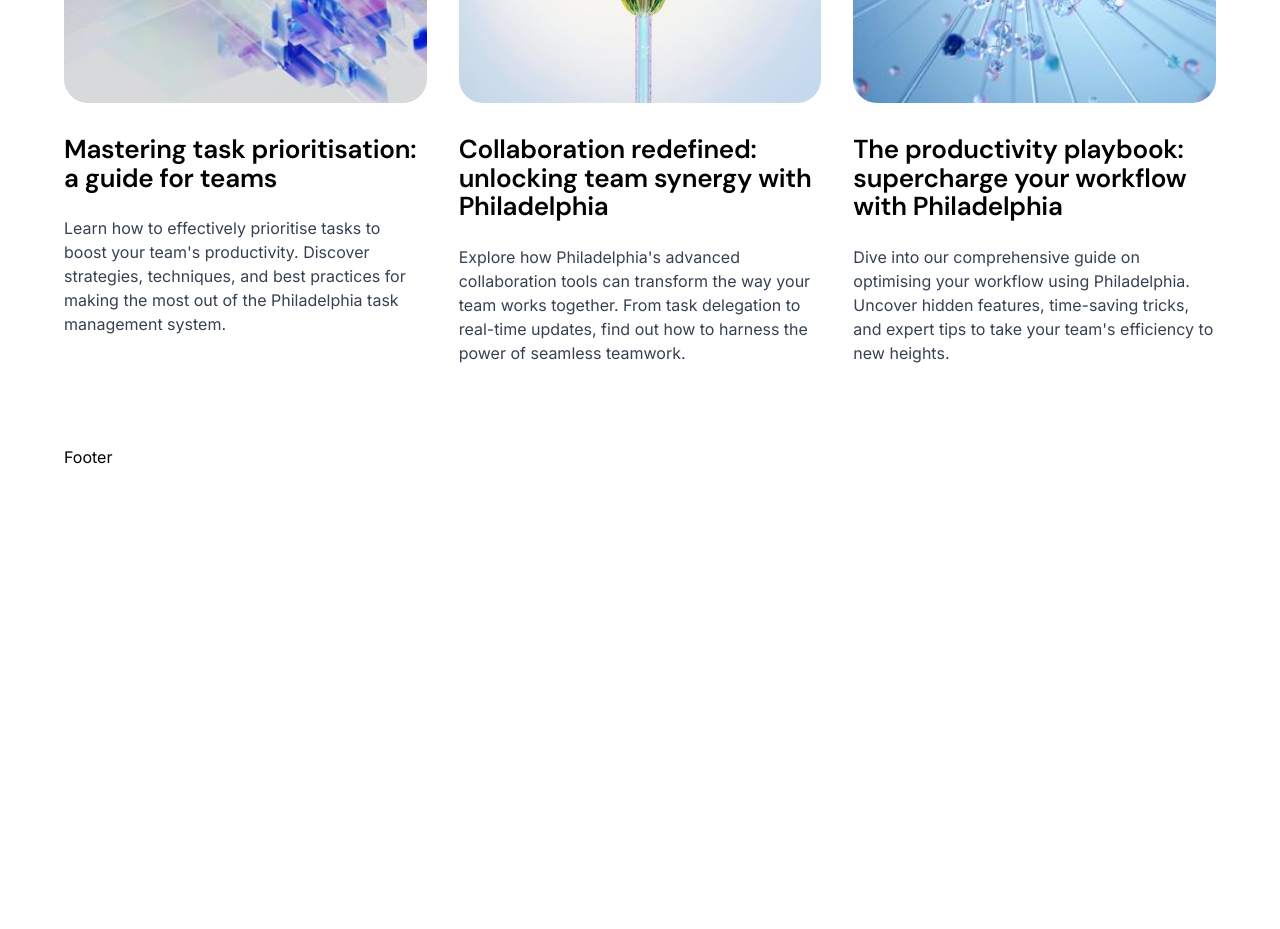
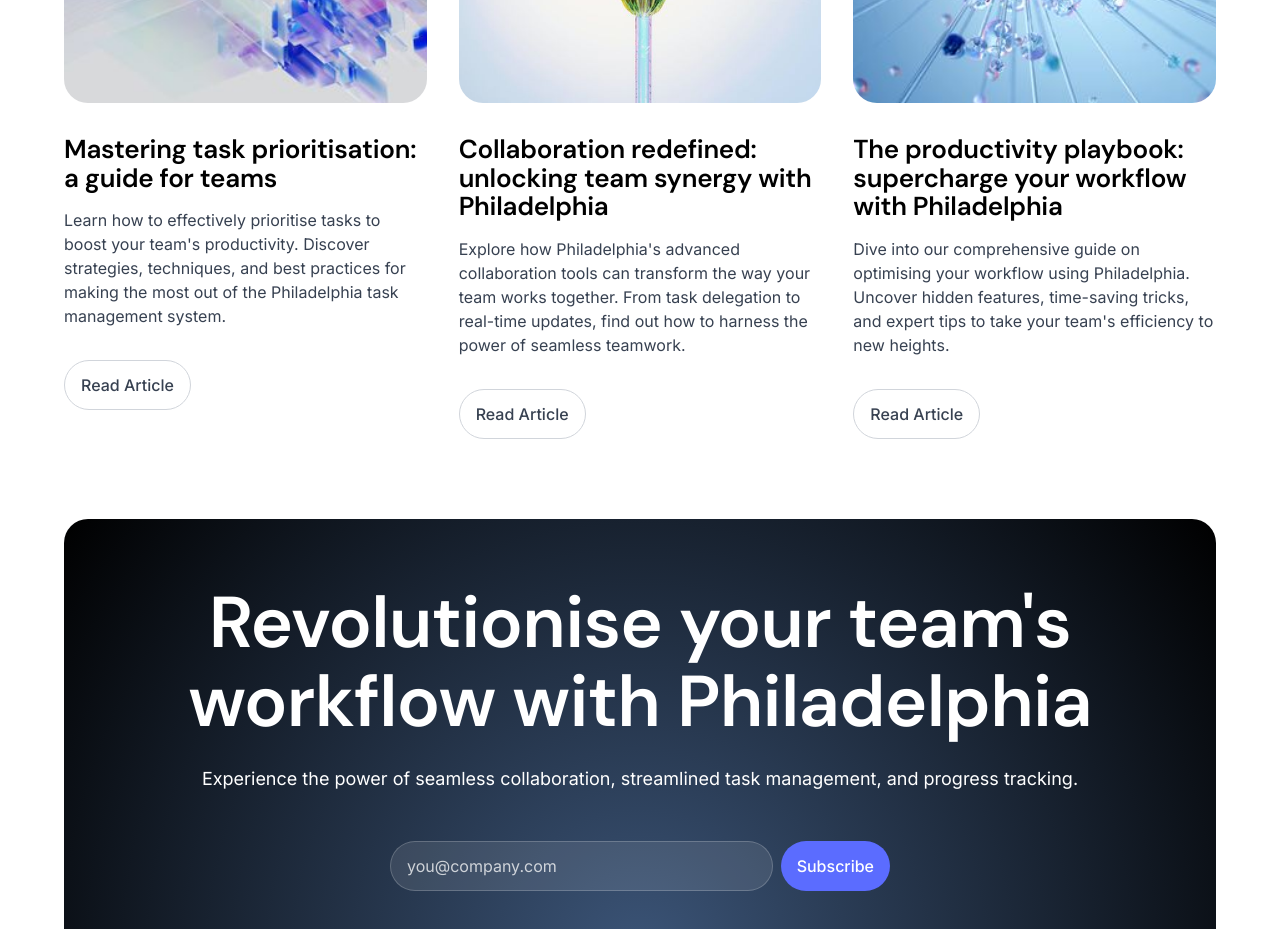
Before and after one commit to BlakeZajac/saas-philadelphia, a React (Vite) app: page / in a window 1280 px wide. Shown: the part 5140-6069 px from the top of the page. Before the commit the page ends 5609 px from the top, so only its background shows below. Built offline with nearby package versions, Linux system fonts and the light colour scheme.

Commit message:
Make components reusable. Define proptypes and props

```diff
--- a/src/App.jsx
+++ b/src/App.jsx
@@ -11,6 +11,7 @@
   Footer,
   Pricing,
   Blog,
+  Subscribe,
 } from "./components/index";
 
 import gradientCtaImage from "../src/img/gradient-cta/gradient-cta.webp";
@@ -45,11 +46,20 @@
         body="Efficiently manage tasks and prioritise workloads while staying organised and on track with Philadelphia's oowerful task management and dynamic to-do list capabilities."
       />
 
-      <Pricing />
+      <Pricing
+        title="Pricing that"
+        highlightedWord="suits your needs"
+        body="Boost your team's efficiency with Philadelphia's intuitive task management system. Choose the plan that aligns perfectly with your goals and budget."
+      />
 
       <Blog
         title="Insights, tips and strategies with Philadelphia"
         body="Discover new ways to streamline your workflow, enhance collaboration, and make the most of our powerful task management system."
+      />
+
+      <Subscribe
+        title="Revolutionise your team's workflow with Philadelphia"
+        body="Experience the power of seamless collaboration, streamlined task management, and progress tracking."
       />
 
       <Footer />
--- a/src/components/Blog.jsx
+++ b/src/components/Blog.jsx
@@ -1,6 +1,6 @@
 import PropTypes from "prop-types";
 import { blogImage01, blogImage02, blogImage03 } from "../img/blog/index";
-import { Section, Container } from "./index";
+import { Section, Container, Button } from "./index";
 
 const Blog = ({ title, body }) => {
   const blogPosts = [
@@ -28,30 +28,45 @@
 
   return (
     <Section id="blog" className="blog">
-      <Container className="flex flex-col gap-12 py-20 md:gap-20 md:py-20">
+      <Container className="flex flex-col gap-12 py-12 lg:gap-20 lg:py-20">
         <div className="mx-auto max-w-[600px] text-center">
           {title && <h2 className="h3">{title}</h2>}
           {body && <p className="text-gray-700">{body}</p>}
         </div>
 
-        <div className="flex flex-col md:flex-row gap-8">
+        <div className="flex flex-col lg:flex-row gap-16 lg:gap-8">
           {blogPosts.map((item) => (
-            <article key={item.title} className="flex flex-col flex-1 gap-8">
+            <article
+              key={item.title}
+              className="group flex flex-col flex-1 gap-8 cursor-pointer"
+            >
               {item.image && (
                 <div className="overflow-hidden w-full rounded-3xl">
                   <img
                     src={item.image}
                     alt={item.image}
-                    className="w-full hover:scale-105 transition h-[350px] object-cover"
+                    className="w-full group-hover:scale-[102%] transition h-[300px] sm:h-[350px] object-cover"
                   />
                 </div>
               )}
 
               <div>
-                {item.title && <h2 className="h5 pb-6">{item.title}</h2>}
+                {item.title && (
+                  <h2 className="h5 group-hover:text-blue transition">
+                    {item.title}
+                  </h2>
+                )}
                 {item.excerpt && (
-                  <p className="text-gray-700">{item.excerpt}</p>
+                  <p className="text-gray-700 group-hover:text-gray-500 transition">
+                    {item.excerpt}
+                  </p>
                 )}
+              </div>
+
+              <div>
+                <Button className="border border-gray-300 bg-white text-gray-700 group-hover:bg-blue group-hover:border-blue group-hover:text-white transition">
+                  Read Article
+                </Button>
               </div>
             </article>
           ))}
--- a/src/components/Header.jsx
+++ b/src/components/Header.jsx
@@ -145,6 +145,7 @@
                       <a
                         href={item.href}
                         className="site-header__mobile-menu__item__link flex items-center justify-between px-[5%] py-4 border-b"
+                        onClick={toggleMobileMenu}
                       >
                         {item.label}
                         <GoChevronRight
--- a/src/components/Pricing.jsx
+++ b/src/components/Pricing.jsx
@@ -1,6 +1,7 @@
+import PropTypes from "prop-types";
 import { Section, Container, PricingCard } from "./index";
 
-const Pricing = () => {
+const Pricing = ({ title, body, highlightedWord }) => {
   const PricingItems = [
     {
       title: "Free",
@@ -43,20 +44,18 @@
 
   return (
     <Section id="pricing" className="pricing">
-      <Container className="bg-radial-gradient-dark flex flex-col items-center justify-center rounded-3xl overflow-hidden p-12 md:p-16 mt-8">
-        <div className="text-center text-white max-w-[700px] mx-auto pb-10 lg:pb-16">
-          <h2 className="pb-6 lg:pb-8">
-            Pricing that <br />
-            <span className="color-gradient-radial-light">
-              suits your needs
-            </span>
-          </h2>
+      <Container className="bg-radial-gradient-dark flex flex-col items-center justify-center rounded-3xl overflow-hidden px-4 py-12 md:p-16 mt-8">
+        <div className="text-center text-white max-w-[700px] mx-auto px-4 sm:px-0 pb-10 lg:pb-16">
+          {title && (
+            <h2 className="pb-6 lg:pb-8">
+              {title} <br />
+              <span className="color-gradient-radial-light">
+                {highlightedWord}
+              </span>
+            </h2>
+          )}
 
-          <p className="md:text-lg">
-            Boost your team&apos;s efficiency with Philadelphia&apos;s intuitive
-            task management system. Choose the plan that aligns perfectly with
-            your goals and budget.
-          </p>
+          {body && <p className="md:text-lg">{body}</p>}
         </div>
 
         <div className="flex flex-col lg:flex-row gap-6 md:gap-8">
@@ -77,4 +76,10 @@
   );
 };
 
+Pricing.propTypes = {
+  title: PropTypes.string,
+  body: PropTypes.string,
+  highlightedWord: PropTypes.string,
+};
+
 export default Pricing;
--- /dev/null
+++ b/src/components/Subscribe.jsx
@@ -0,0 +1,32 @@
+import PropTypes from "prop-types";
+import { Section, Container, Button } from "./index";
+
+const Subscribe = ({ title, body }) => {
+  return (
+    <Section id="subscribe">
+      <Container className="bg-radial-gradient-dark flex flex-col gap-y-12 items-center justify-center rounded-3xl overflow-hidden p-8 md:p-16">
+        <div className="text-center text-white max-w-[1000px] mx-auto">
+          {title && <h2 className="pb-6">{title}</h2>}
+          {body && <p className="md:text-lg">{body}</p>}
+        </div>
+
+        <div className="flex flex-col sm:flex-row gap-3 sm:gap-2 w-full max-w-[500px] mx-auto">
+          <input
+            type="email"
+            placeholder="you@company.com"
+            className="w-full rounded-full px-4 py-3 bg-white/10 border border-white/20 placeholder:text-white/75 text-white hover:border-white/50 hover:placeholder:text-white transition"
+          />
+
+          <Button className="h-full top-0 right-0">Subscribe</Button>
+        </div>
+      </Container>
+    </Section>
+  );
+};
+
+Subscribe.propTypes = {
+  title: PropTypes.string,
+  body: PropTypes.string,
+};
+
+export default Subscribe;
--- a/src/components/index.js
+++ b/src/components/index.js
@@ -13,5 +13,6 @@
 import Pricing from "./Pricing"
 import PricingCard from "./PricingCard"
 import Section from "./Section"
+import Subscribe from "./Subscribe"
 
-export { Badge, Blog, Button, Cards, Clients, Container, Features, Footer, GradientCta, Header, Hero, IconButton, Pricing, PricingCard, Section }
+export { Badge, Blog, Button, Cards, Clients, Container, Features, Footer, GradientCta, Header, Hero, IconButton, Pricing, PricingCard, Section, Subscribe }
```
